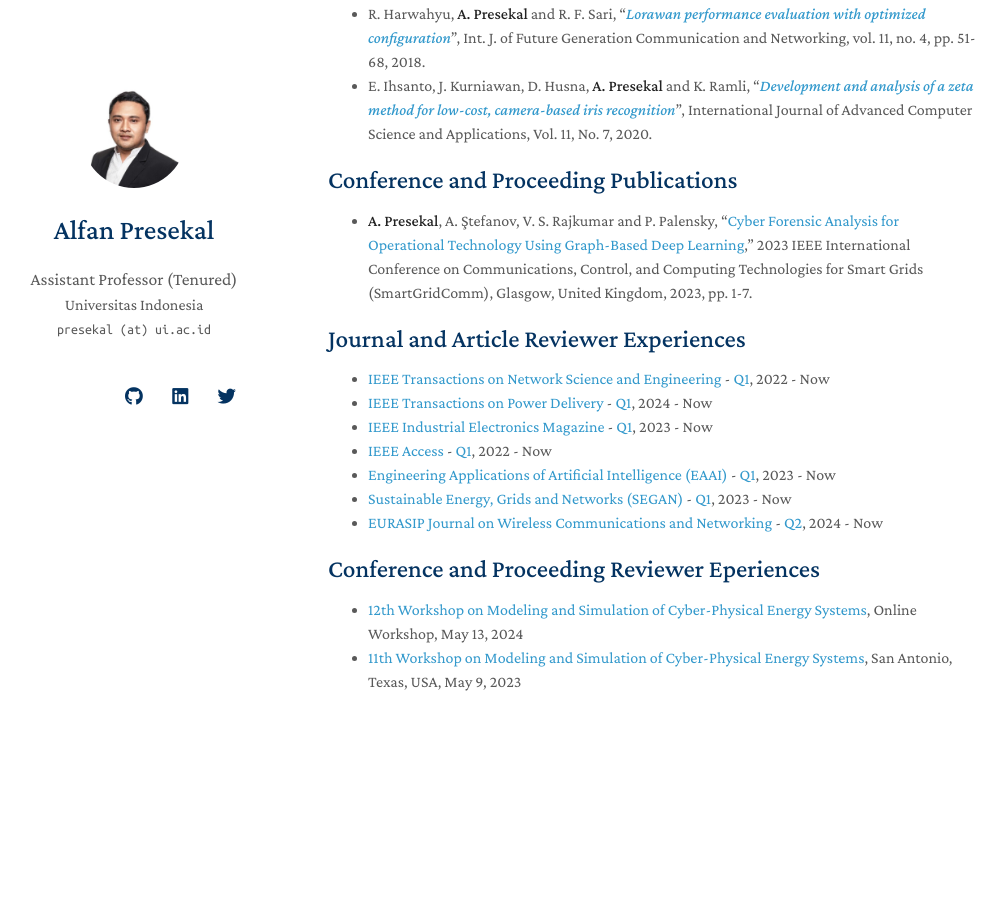
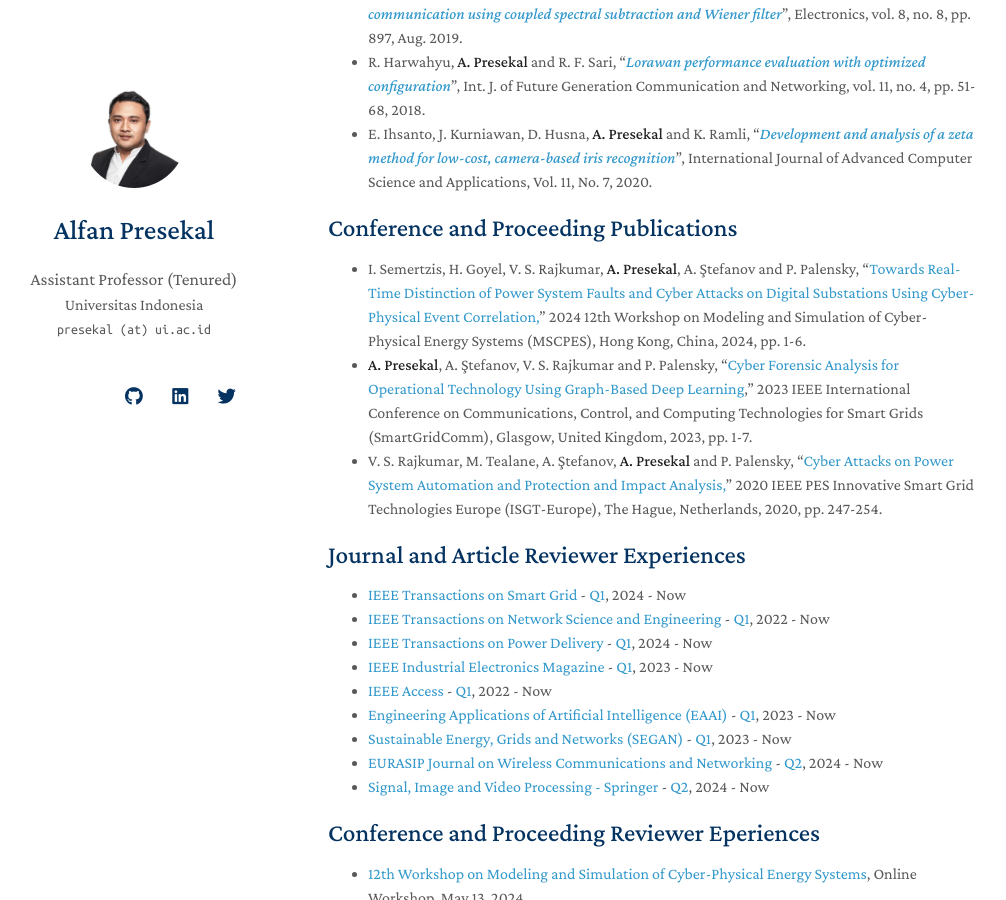
Before and after one commit to apresekal/apresekal.github.io, a Jekyll site: the page built from index.md, in a window 1280 px wide and 900 px high, scrolled down 1047 px. Shown: the whole window, without its empty margins (142-1148 px from the left). Built offline with Jekyll 4.4.1, drawn with Linux system fonts in a browser that asks for light colours; nearby versions of some CDN libraries; a style sheet for code colours, icons or effects is not loaded; our own code applies the rules of GitHub Pages for plain Markdown files; before the commit the page ends 1835 px from its top, so only the background shows below that; some of the changed text lies outside the part shown.

Commit message:
add publication

```diff
--- a/index.md
+++ b/index.md
@@ -4,7 +4,8 @@ layout: homepage
 
 ## About Me
 
-I am a Ph.D. researcher at [Delft University of Technology](https://research.tudelft.nl/en/persons/a-presekal).
+- Ph.D. researcher of Cyber Resilient Power Grids at [Delft University of Technology](https://research.tudelft.nl/en/persons/a-presekal).
+- Assistant Professor of Resilient and Secure Cyber-Physical Intelligent System at [Universitas Indonesia](https://scholar.ui.ac.id/en/persons/alfan-presekal)
 
 ## Research Interests
 
@@ -29,10 +30,13 @@ I am a Ph.D. researcher at [Delft University of Technology](https://research.tud
 
 
 ## Conference and Proceeding Publications
+- I. Semertzis, H. Goyel, V. S. Rajkumar, **A. Presekal**, A. Ştefanov and P. Palensky, "[Towards Real-Time Distinction of Power System Faults and Cyber Attacks on Digital Substations Using Cyber-Physical Event Correlation,](https://ieeexplore.ieee.org/abstract/document/10542753)" 2024 12th Workshop on Modeling and Simulation of Cyber-Physical Energy Systems (MSCPES), Hong Kong, China, 2024, pp. 1-6.
 - **A. Presekal**, A. Ştefanov, V. S. Rajkumar and P. Palensky, "[Cyber Forensic Analysis for Operational Technology Using Graph-Based Deep Learning](https://www.researchgate.net/profile/Alfan-Presekal/publication/376293311_Cyber_Forensic_Analysis_for_Operational_Technology_Using_Graph-Based_Deep_Learning/links/658c343d2468df72d3dd4f31/Cyber-Forensic-Analysis-for-Operational-Technology-Using-Graph-Based-Deep-Learning.pdf)," 2023 IEEE International Conference on Communications, Control, and Computing Technologies for Smart Grids (SmartGridComm), Glasgow, United Kingdom, 2023, pp. 1-7.
+- V. S. Rajkumar, M. Tealane, A. Ştefanov, **A. Presekal** and P. Palensky, "[Cyber Attacks on Power System Automation and Protection and Impact Analysis,](https://www.researchgate.net/profile/Alfan-Presekal/publication/346808214_Cyber_Attacks_on_Power_System_Automation_and_Protection_and_Impact_Analysis/links/649497288de7ed28ba4cb36c/Cyber-Attacks-on-Power-System-Automation-and-Protection-and-Impact-Analysis.pdf)" 2020 IEEE PES Innovative Smart Grid Technologies Europe (ISGT-Europe), The Hague, Netherlands, 2020, pp. 247-254.
 
 
 ## Journal and Article Reviewer Experiences
+- [IEEE Transactions on Smart Grid](https://ieeexplore.ieee.org/xpl/RecentIssue.jsp?punumber=5165411) - [Q1](https://www.scimagojr.com/journalsearch.php?q=19700170610&tip=sid&clean=0), 2024 - Now
 - [IEEE Transactions on Network Science and Engineering](https://ieeexplore.ieee.org/xpl/RecentIssue.jsp?punumber=6488902) - [Q1](https://www.scimagojr.com/journalsearch.php?q=21100372437&tip=sid&clean=0), 2022 - Now
 - [IEEE Transactions on Power Delivery](https://ieeexplore.ieee.org/xpl/RecentIssue.jsp?punumber=61) - [Q1](https://www.scimagojr.com/journalsearch.php?q=17370&tip=sid&clean=0), 2024 - Now
 - [IEEE Industrial Electronics Magazine](https://ieeexplore.ieee.org/xpl/RecentIssue.jsp?punumber=4154573) - [Q1](https://www.scimagojr.com/journalsearch.php?q=5800207505&tip=sid&clean=0), 2023 - Now
@@ -40,6 +44,7 @@ I am a Ph.D. researcher at [Delft University of Technology](https://research.tud
 - [Engineering Applications of Artificial Intelligence (EAAI)](https://www.sciencedirect.com/journal/engineering-applications-of-artificial-intelligence) - [Q1](https://www.scimagojr.com/journalsearch.php?q=24182&tip=sid&clean=0), 2023 - Now
 - [Sustainable Energy, Grids and Networks (SEGAN)](https://www.sciencedirect.com/journal/sustainable-energy-grids-and-networks) - [Q1](https://www.scimagojr.com/journalsearch.php?q=21100371258&tip=sid&clean=0), 2023 - Now
 - [EURASIP Journal on Wireless Communications and Networking](https://jwcn-eurasipjournals.springeropen.com/) - [Q2](https://www.scimagojr.com/journalsearch.php?q=18202&tip=sid&clean=0), 2024 - Now
+- [Signal, Image and Video Processing - Springer](https://link.springer.com/journal/11760) - [Q2](https://www.scimagojr.com/journalsearch.php?q=6200180165&tip=sid&clean=0), 2024 - Now
 
 
 ## Conference and Proceeding Reviewer Eperiences
```
